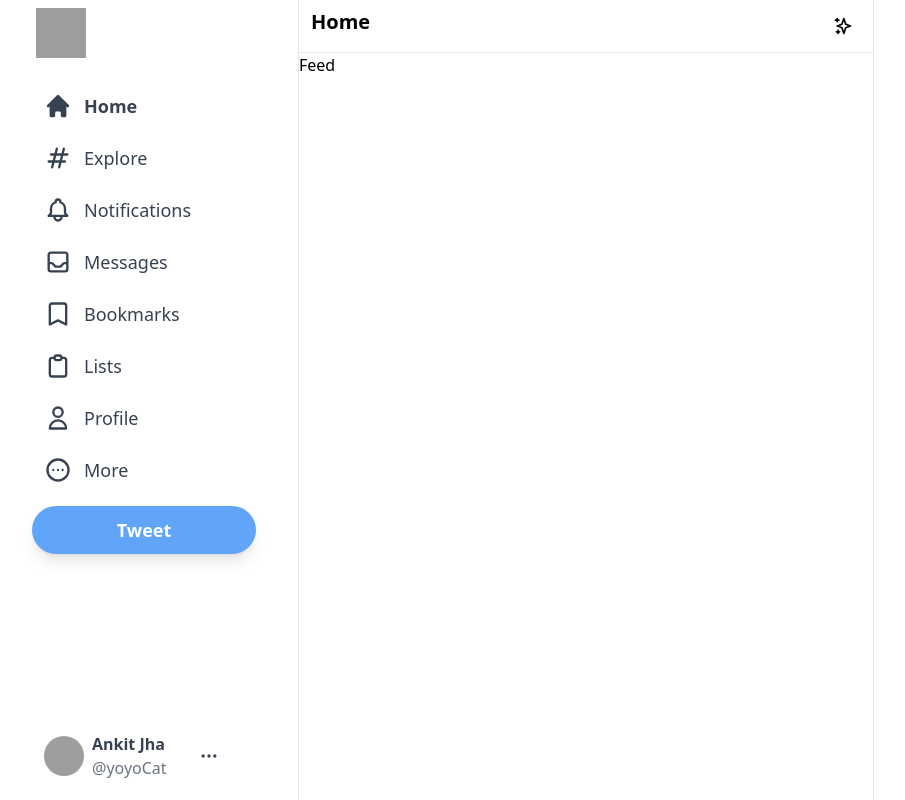
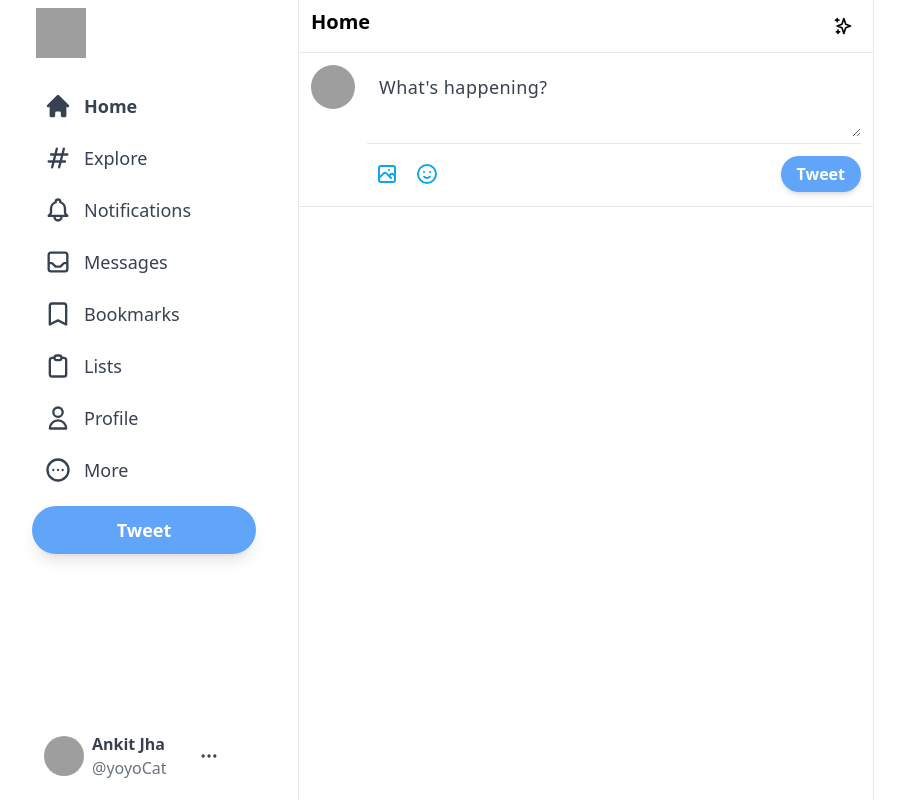
Before and after one commit to Ankit-Jha1/Twitter, a Next.js app: page / in a window 1280 px wide. Shown: the whole page, without its empty margins (72-977 px from the left). Built offline with nearby package versions, Linux system fonts and the light colour scheme; grey boxes are pictures that could not be loaded.

Commit message:
Created Input component of the Feed section

```diff
--- a/components/Feed.js
+++ b/components/Feed.js
@@ -1,4 +1,5 @@
 import { SparklesIcon } from "@heroicons/react/outline";
+import Input from "./Input";
 
 
 export default function Feed() {
@@ -11,7 +12,9 @@
           <SparklesIcon className="h-5" />
         </div>
       </div>
-      Feed
+
+      {/* Input component for user to tweet */}
+      <Input/>
     </div>
   );
 }
--- /dev/null
+++ b/components/Input.js
@@ -0,0 +1,32 @@
+import { EmojiHappyIcon, PhotographIcon } from "@heroicons/react/outline";
+import React from "react";
+
+export default function Input() {
+  return (
+    <div className="flex  border-b border-gray-200 p-3 space-x-3">
+      <img
+        src="https://images.unsplash.com/photo-1533738363-b7f9aef128ce?ixlib=rb-1.2.1&ixid=MnwxMjA3fDB8MHxzZWFyY2h8MXx8Y29vbCUyMGNhdHxlbnwwfHwwfHw%3D&w=1000&q=80"
+        alt="user-img"
+        className="h-11 w-11 rounded-full cursor-pointer hover:brightness-95"
+      />
+      <div className="w-full divide-y divide-gray-200">
+        <div className="">
+          <textarea
+            className="w-full border-none focus:ring-0 text-lg placeholder-gray-700 tracking-wide min-h-[50px] text-gray-700"
+            rows="2"
+            placeholder="What's happening?"
+          ></textarea>
+        </div>
+        <div className="flex items-center justify-between pt-2.5">
+          <div className="flex">
+            <PhotographIcon className="h-10 w-10 hoverEffect p-2 text-sky-500 hover:bg-sky-100" />
+            <EmojiHappyIcon className="h-10 w-10 hoverEffect p-2 text-sky-500 hover:bg-sky-100" />
+          </div>
+          <button className="bg-blue-400 text-white px-4 py-1.5 rounded-full font-bold shadow-md hover:brightness-95 disabled:opacity-50">
+            Tweet
+          </button>
+        </div>
+      </div>
+    </div>
+  );
+}
--- a/package.json
+++ b/package.json
@@ -15,6 +15,7 @@
     "react-dom": "18.2.0"
   },
   "devDependencies": {
+    "@tailwindcss/forms": "^0.5.2",
     "autoprefixer": "^10.4.8",
     "eslint": "8.22.0",
     "eslint-config-next": "12.2.5",
--- a/tailwind.config.js
+++ b/tailwind.config.js
@@ -7,5 +7,5 @@
   theme: {
     extend: {},
   },
-  plugins: [],
-}
+  plugins: [require("@tailwindcss/forms")],
+};
```
Also changed, not shown: 1 other file (tests, documents, lock files or other folders).
